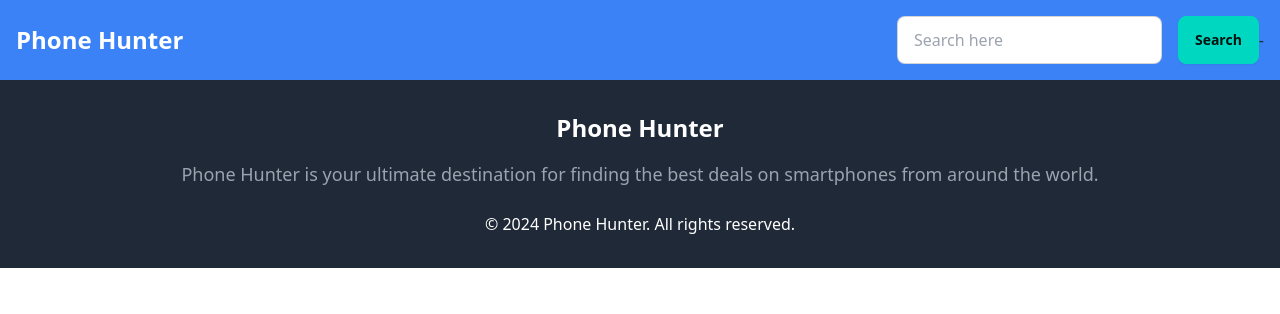
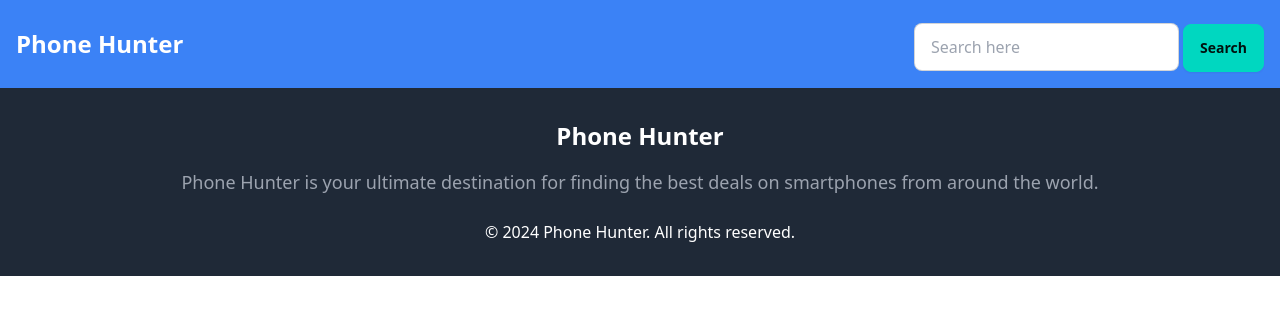
Before and after one commit to noushin-nusrat/phone-hunting, a plain HTML site: page index.html in a window 1280 px wide. Drawn offline with nearby package versions, Linux system fonts and the light colour scheme; no server answers.

Commit message:
fixed navbar prob

```diff
--- a/index.html
+++ b/index.html
@@ -11,24 +11,26 @@
 </head>
 
 <body>
-    <!-- <nav class="container mx-auto flex justify-between items-center">
+    <header class="bg-blue-500 p-4">
+        <nav class="container mx-auto flex justify-between items-center">
             <h1 class="text-white text-2xl font-bold">Phone Hunter</h1>
             <div>
                 <input id="search-field" type="text" placeholder="Search here" class="input input-bordered" />
                 <button onclick="handleSearch()" class="btn btn-accent mt-2">Search</button>
             </div>
-        </nav> -->
-    <header class="bg-blue-500 p-4">
+        </nav>
+    </header>
+    <!-- <header class="bg-blue-500 p-4">
         <nav class="container mx-auto flex justify-between items-center">
             <h1 class="text-white text-2xl font-bold">Phone Hunter</h1>
-            <div class="flex items-center space-x-4">
+            <div class="flex flex-col lg:flex-row  items-center space-x-4">
                 <input id="search-field" type="text" placeholder="Search here" class="input input-bordered" />
                 <button onclick="handleSearch()" class="btn btn-accent">Search</button>-
             </div>
         </nav>
-    </header>
+    </header> -->
 
-    </header>
+
 
 
 
```
